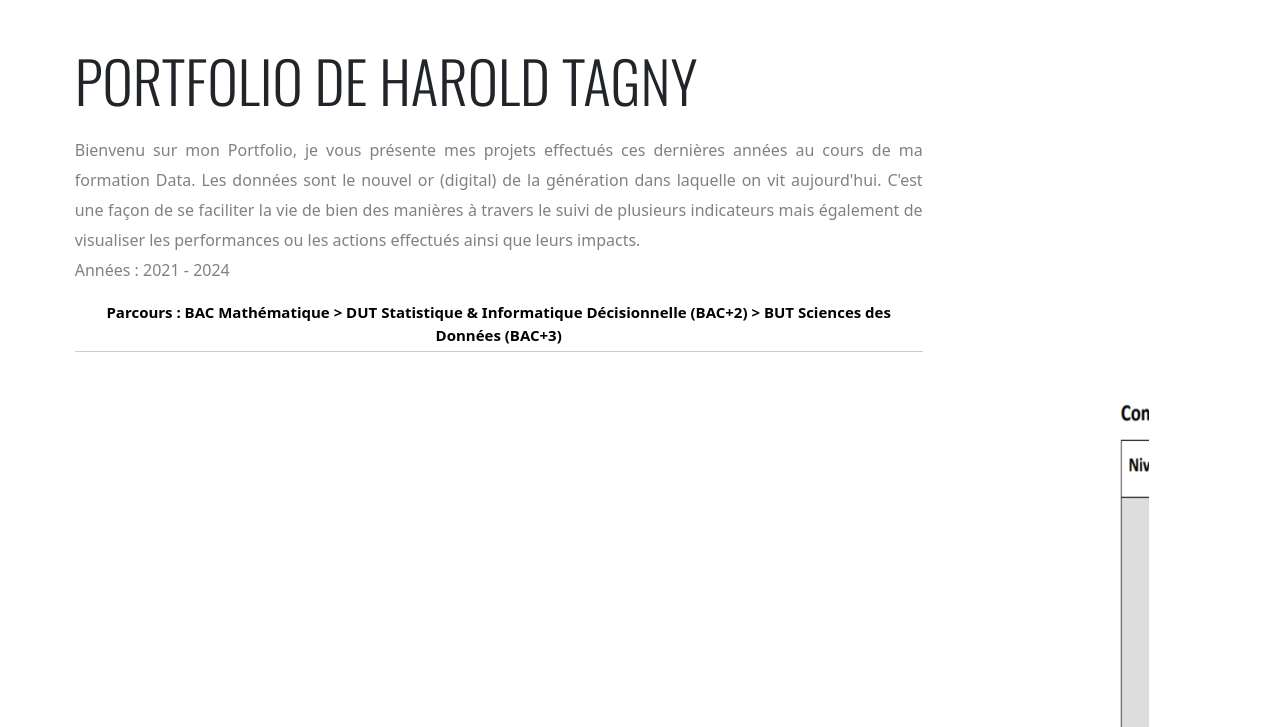
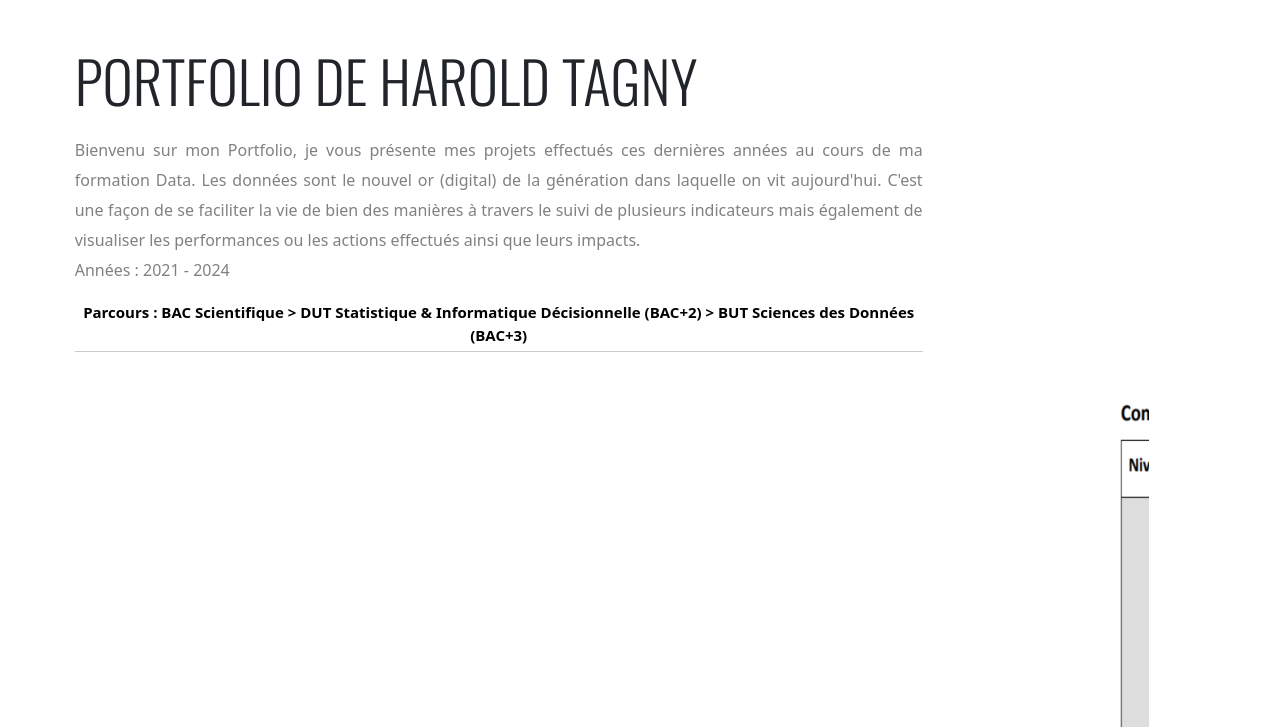
Before and after one commit to BlackLife932/portfolio_harold, a plain HTML site: page MonSite_PortFolio/index.html in a window 1280 px wide. Shown: the part 73-800 px from the top of the page. Drawn offline with nearby package versions, Linux system fonts and the light colour scheme.

Commit message:
Add files via upload

```diff
--- a/MonSite_PortFolio/index.html
+++ b/MonSite_PortFolio/index.html
@@ -34,7 +34,7 @@
 					C'est une façon de se faciliter la vie de bien des manières à travers le suivi de plusieurs indicateurs mais également de visualiser les performances ou les actions effectués ainsi que leurs impacts. <br>
 					Années : 2021 - 2024
 				</p>
-				<button> Parcours : BAC Mathématique > DUT Statistique & Informatique Décisionnelle (BAC+2) > BUT Sciences des Données (BAC+3)   </button>
+				<button> Parcours : BAC Scientifique > DUT Statistique & Informatique Décisionnelle (BAC+2) > BUT Sciences des Données (BAC+3)   </button>
 			</header>
 
 <!--			<section class="presentation-image">
```
Also changed, not shown: 1 other file.
